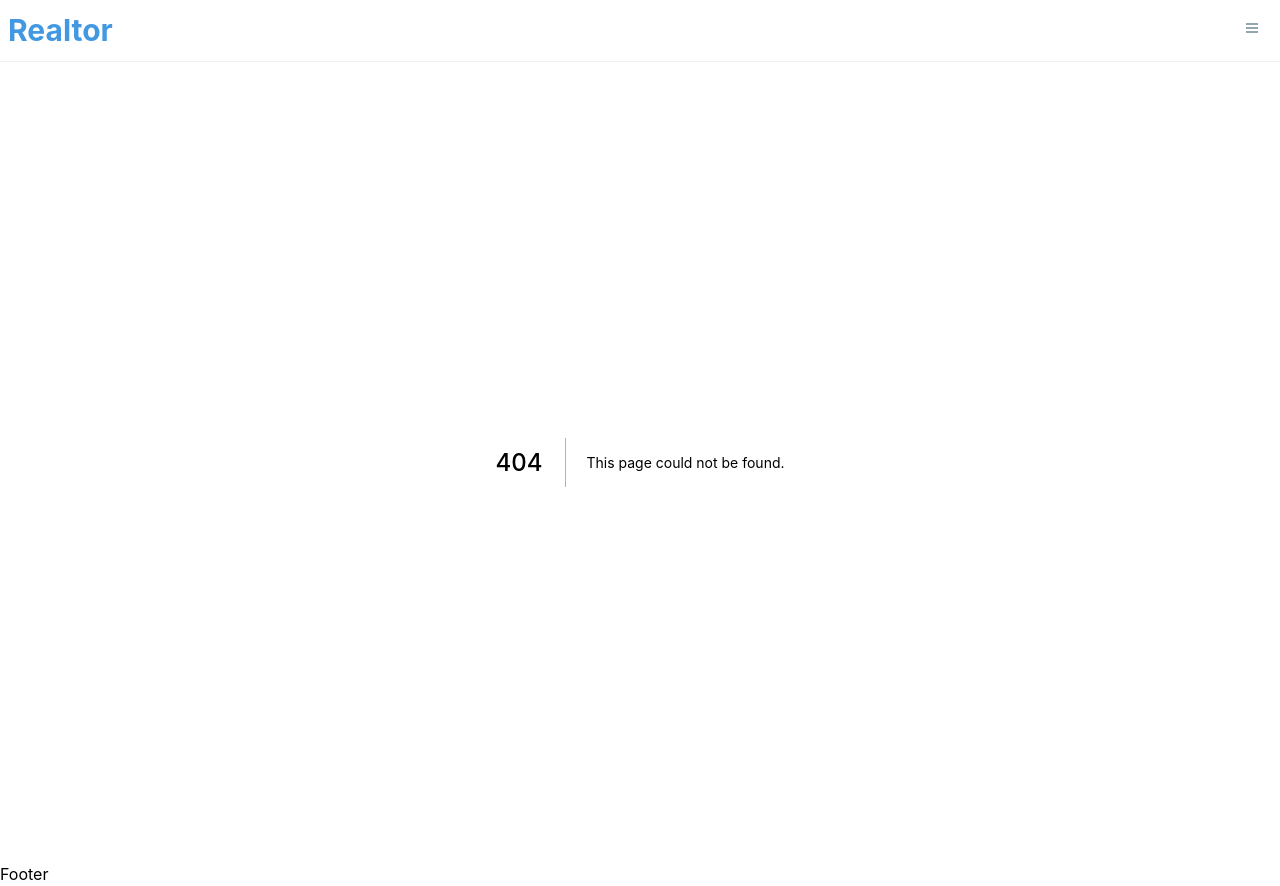
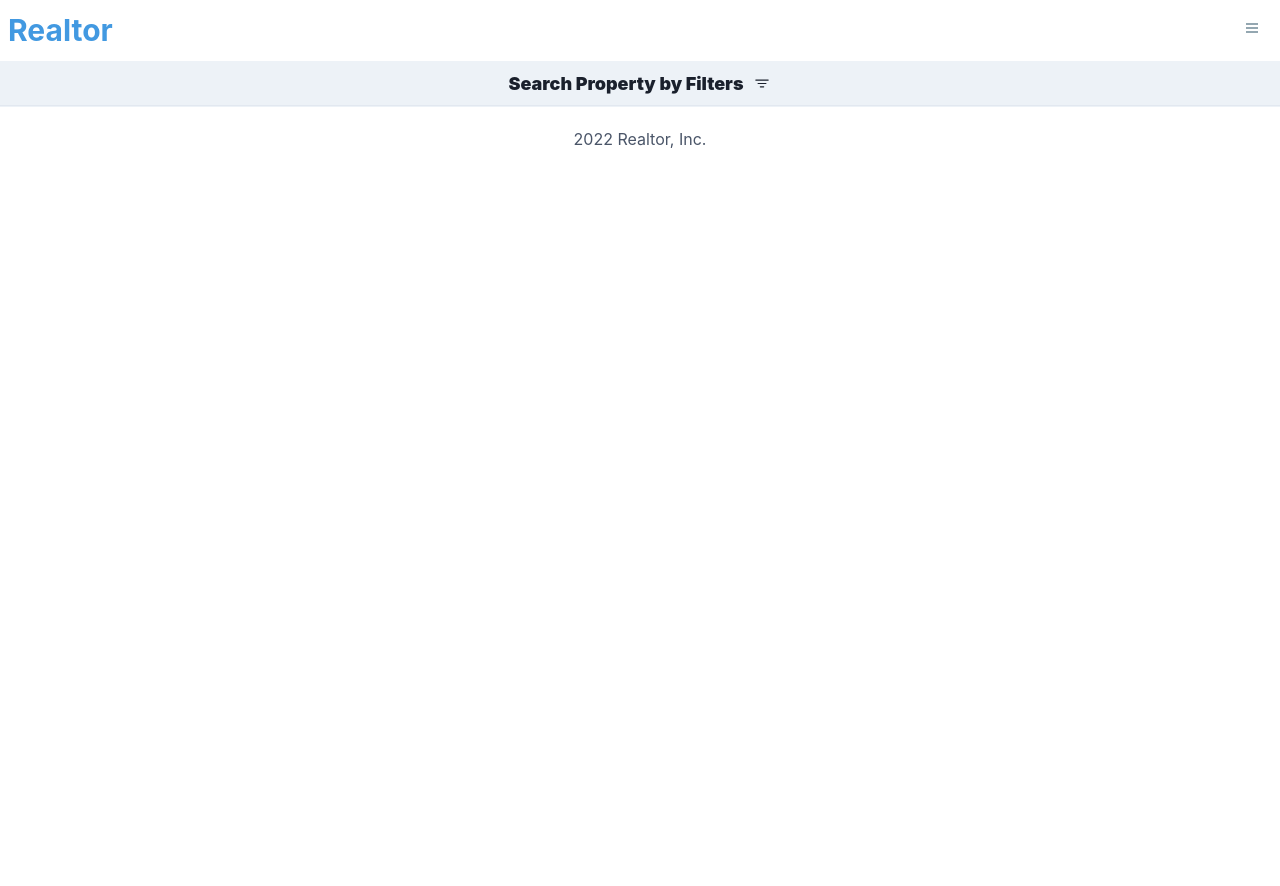
Before and after one commit to mutthias/real-estate-app, a Next.js app: page /search in a window 1280 px wide. Before the commit this address had no page. After the commit the page ends 800 px from the top, so only its background shows below. Built offline with nearby package versions, Linux system fonts and the light colour scheme.

Commit message:
footer and working on search filters

```diff
--- /dev/null
+++ b/components/Footer.jsx
@@ -0,0 +1,8 @@
+import { Box } from '@chakra-ui/react'
+
+const Footer = () => (
+  <Box textAlign='center' p='5' color='gray.600' borderTop='1px' borderColor='gray.100'>
+    2022 Realtor, Inc.
+  </Box>
+)
+export default Footer;
--- a/components/Layout.jsx
+++ b/components/Layout.jsx
@@ -1,6 +1,7 @@
 import Head from 'next/head'
 import { Box } from '@chakra-ui/react'
 import Navbar from './Navbar'
+import Footer from './Footer'
 
 
 const Layout = ({ children }) => (
@@ -16,7 +17,7 @@
         {children}
       </main>
       <footer>
-        Footer
+        <Footer />
       </footer>
     </Box>
   </>
--- /dev/null
+++ b/components/SearchFilters.jsx
@@ -0,0 +1,15 @@
+import { useEffect, useState } from 'react';
+import { Flex, Select, Box, Text, Input, Spinner, Icon, Button } from '@chakra-ui/react'
+import { useRouter } from 'next/router';
+import { MdCancel } from 'react-icons/md';
+import Image from 'next/image';
+
+const SearchFilters = () => {
+  return (
+    <div>
+      searchFilters
+    </div>
+  )
+}
+
+export default SearchFilters;
--- /dev/null
+++ b/pages/search.js
@@ -0,0 +1,36 @@
+import React from "react";
+import { useState } from 'react'
+import { useRouter } from 'next/router';
+import Image from 'next/image';
+import { Flex, Box, Text, Icon } from '@chakra-ui/react';
+import { BsFilter } from 'react-icons/bs';
+import SearchFilters from "../components/SearchFilters";
+
+const Search = () => {
+  const [searchFilters, setSearchFilters] = useState(false);
+  const router = useRouter();
+
+  return (
+    <Box>
+      <Flex
+        cursor='pointer'
+        bg='gray.100'
+        borderBottom='1px'
+        borderColor='gray.200'
+        p='2'
+        fontWeight='black'
+        fontSize='lg'
+        justifyContent='center'
+        alignItems='center'
+        onClick={() => setSearchFilters((prevFilters) => !prevFilters)}
+      >
+        <Text>Search Property by Filters</Text>
+        <Icon paddingLeft='2' w='7' as={BsFilter}/>
+      </Flex>
+      {searchFilters && <SearchFilters />}
+
+    </Box>
+  )
+}
+
+export default Search;
```
